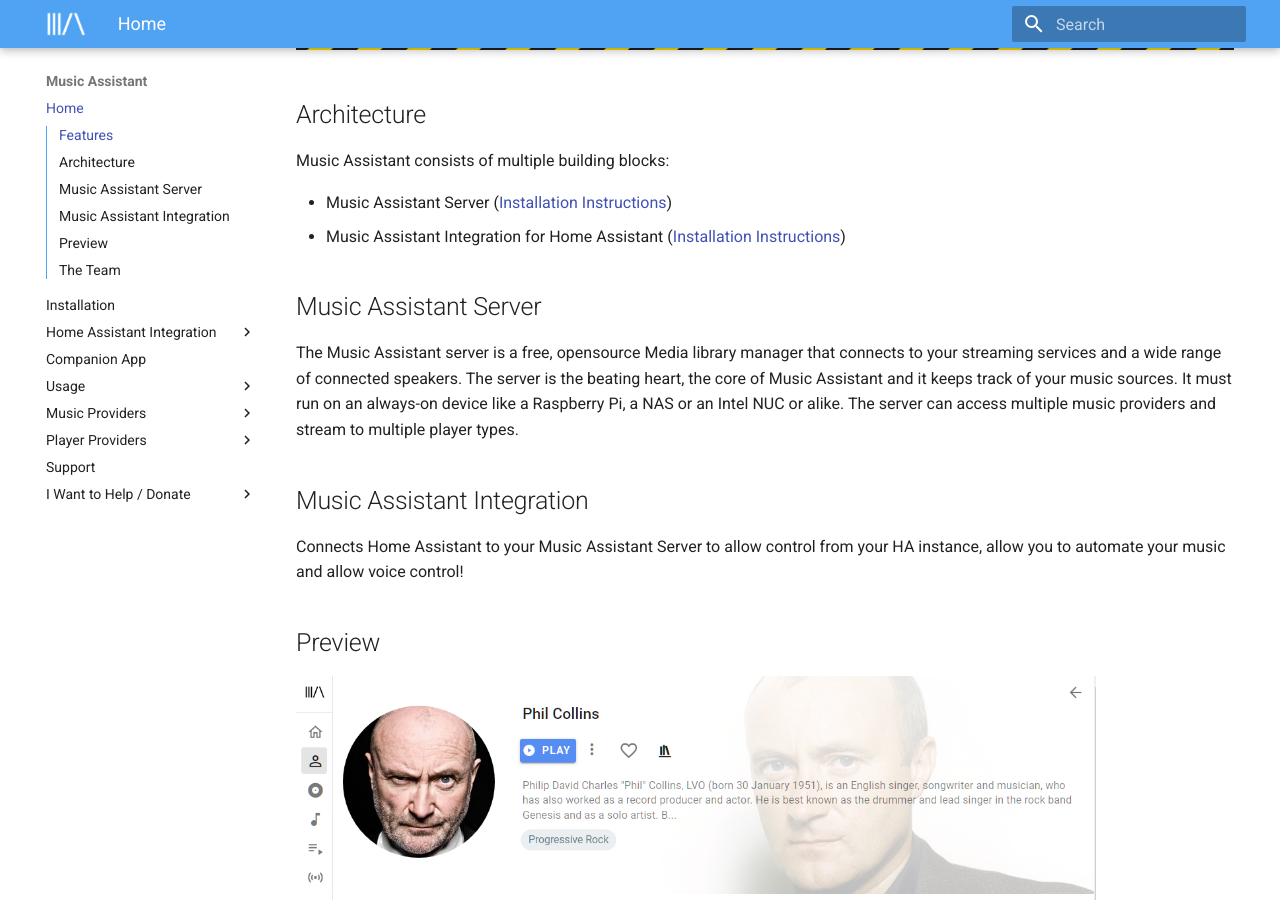
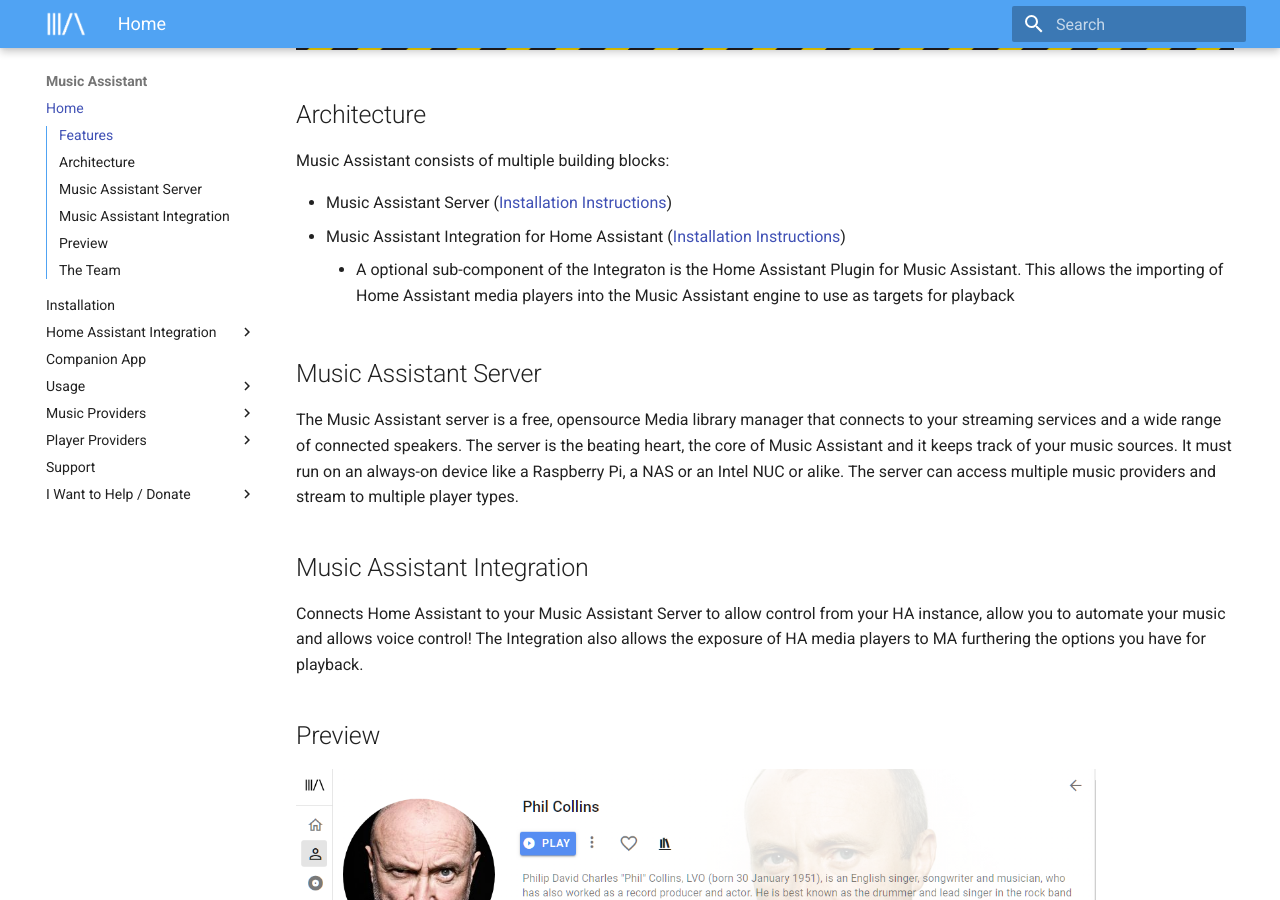
Before and after one commit to pwbriggs/music-assistant.github.io, an MkDocs documentation site: the page built from docs/index.md, in a window 1280 px wide and 900 px high, scrolled down 1193 px. Built offline with MkDocs 1.6.1 and Material for MkDocs 9.7.7, drawn with Linux system fonts in a browser that asks for light colours.

Commit message:
Add info about the plugin

```diff
--- a/docs/index.md
+++ b/docs/index.md
@@ -24,6 +24,7 @@
 
 - Music Assistant Server ([Installation Instructions](installation.md))
 - Music Assistant Integration for Home Assistant ([Installation Instructions](integration/installation.md))
+    - A optional sub-component of the Integraton is the Home Assistant Plugin for Music Assistant. This allows the importing of Home Assistant media players into the Music Assistant engine to use as targets for playback
 
 ## Music Assistant Server
 
@@ -31,7 +32,7 @@
 
 ## Music Assistant Integration
 
-Connects Home Assistant to your Music Assistant Server to allow control from your HA instance, allow you to automate your music and allow voice control!
+Connects Home Assistant to your Music Assistant Server to allow control from your HA instance, allow you to automate your music and allows voice control! The Integration also allows the exposure of HA media players to MA furthering the options you have for playback.
 
 ## Preview
 
```
